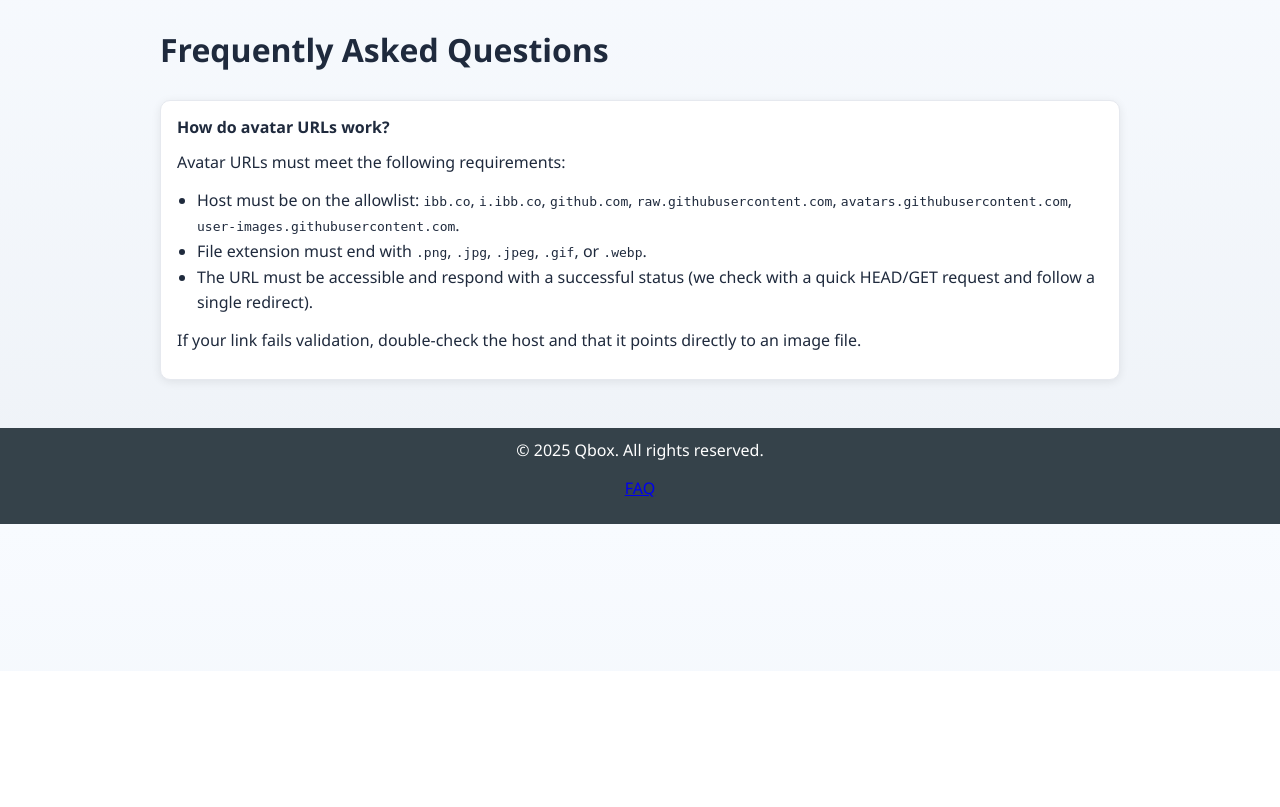
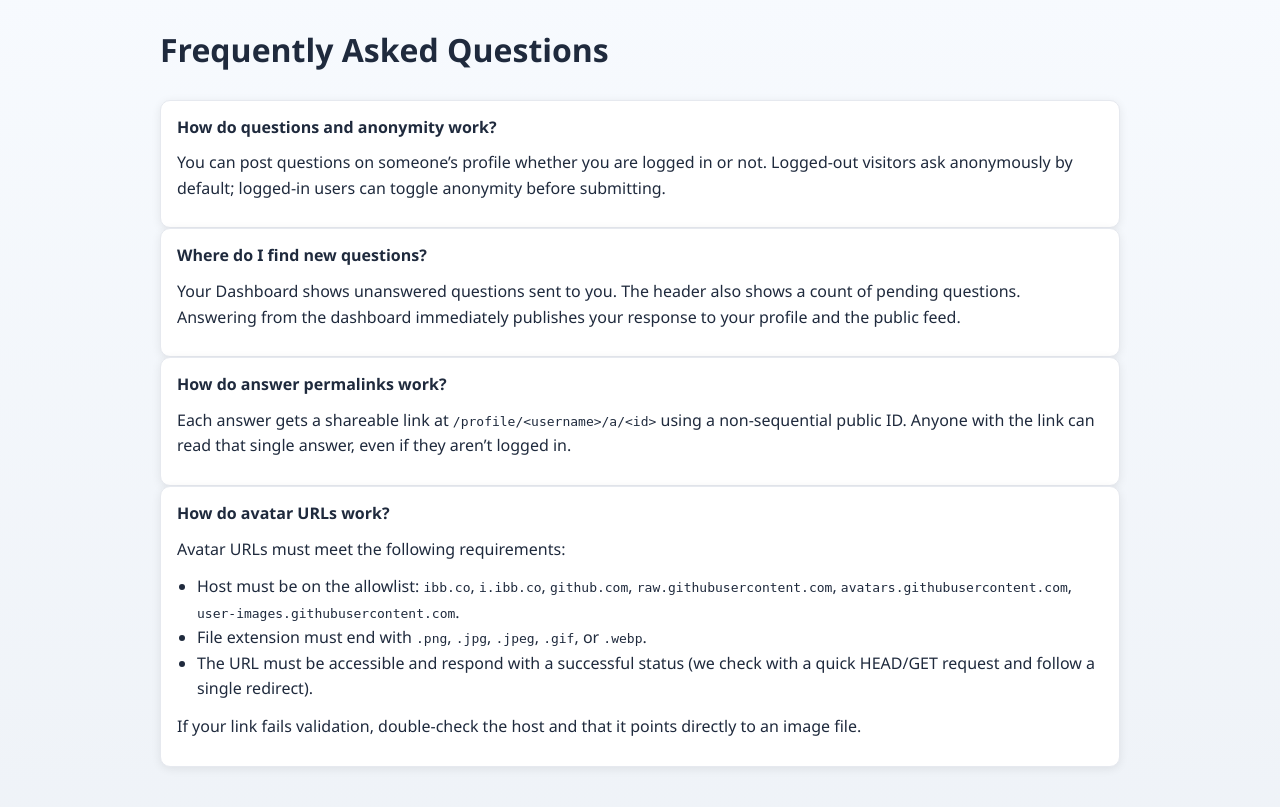
Before and after one commit to VertyyBird/qbox, a Flask app: page /faq in a window 1280 px wide. Shown: the part 129-936 px from the top of the page. Before the commit the page ends 653 px from the top, so only its background shows below. Run offline with Flask 3, Linux system fonts and the light colour scheme.

Commit message:
expand faq topics

```diff
--- a/templates/faq.html
+++ b/templates/faq.html
@@ -27,6 +27,27 @@ along with this program.  If not, see <https://www.gnu.org/licenses/>.
 </div>
 
 <div class="content-section">
+    <div class="card" id="asking">
+        <div class="card-header">
+            <div><strong>How do questions and anonymity work?</strong></div>
+        </div>
+        <p>You can post questions on someone’s profile whether you are logged in or not. Logged-out visitors ask anonymously by default; logged-in users can toggle anonymity before submitting.</p>
+    </div>
+
+    <div class="card" id="unanswered">
+        <div class="card-header">
+            <div><strong>Where do I find new questions?</strong></div>
+        </div>
+        <p>Your Dashboard shows unanswered questions sent to you. The header also shows a count of pending questions. Answering from the dashboard immediately publishes your response to your profile and the public feed.</p>
+    </div>
+
+    <div class="card" id="permalinks">
+        <div class="card-header">
+            <div><strong>How do answer permalinks work?</strong></div>
+        </div>
+        <p>Each answer gets a shareable link at <code>/profile/&lt;username&gt;/a/&lt;id&gt;</code> using a non-sequential public ID. Anyone with the link can read that single answer, even if they aren’t logged in.</p>
+    </div>
+
     <div class="card" id="avatar-rules">
         <div class="card-header">
             <div><strong>How do avatar URLs work?</strong></div>
```
